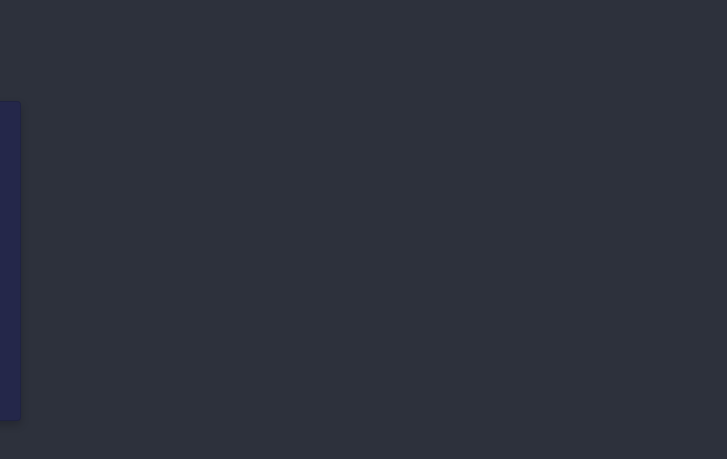
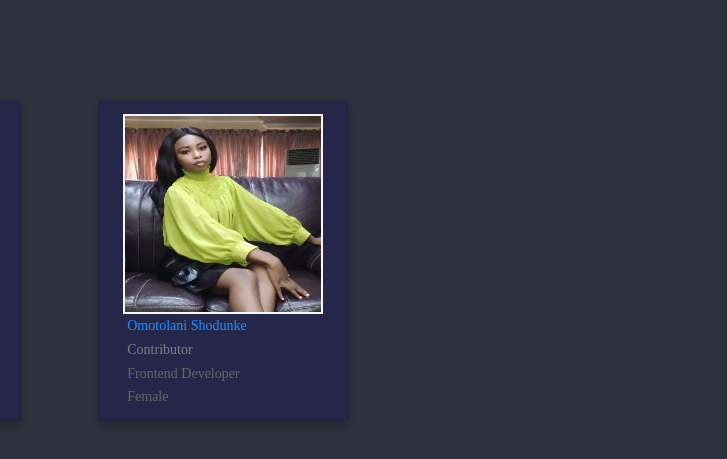
Before and after one commit to graceEjegwa/cohort3, a plain HTML site: page cohort3.html in a window 1280 px wide. Shown: the part 139-598 px from the top of the page, 253-980 px from the left. Drawn offline with Linux system fonts and the light colour scheme; a web font is replaced by a local one.

Commit message:
omotolani contributor

```diff
--- a/cohort3.html
+++ b/cohort3.html
@@ -57,7 +57,17 @@
 
         <!-- You can add your code block here-->
 
-
+        <div class="column"> <!--start here-->
+          <div class="card">
+            <img src="images/contributors/omotolani.jpg">
+            <div class="container">
+              <h2>Omotolani Shodunke</h2>
+              <p class="title">Contributor</p>
+              <p>Frontend Developer</p>
+              <p>Female</p>
+            </div>
+          </div>
+        </div> <!--end here-->
   </div><!--End of profile row don't remove-->
 
     <script src="js/main.js"></script>
```
Also changed, not shown: images/contributors/omotolani.jpg (added).
